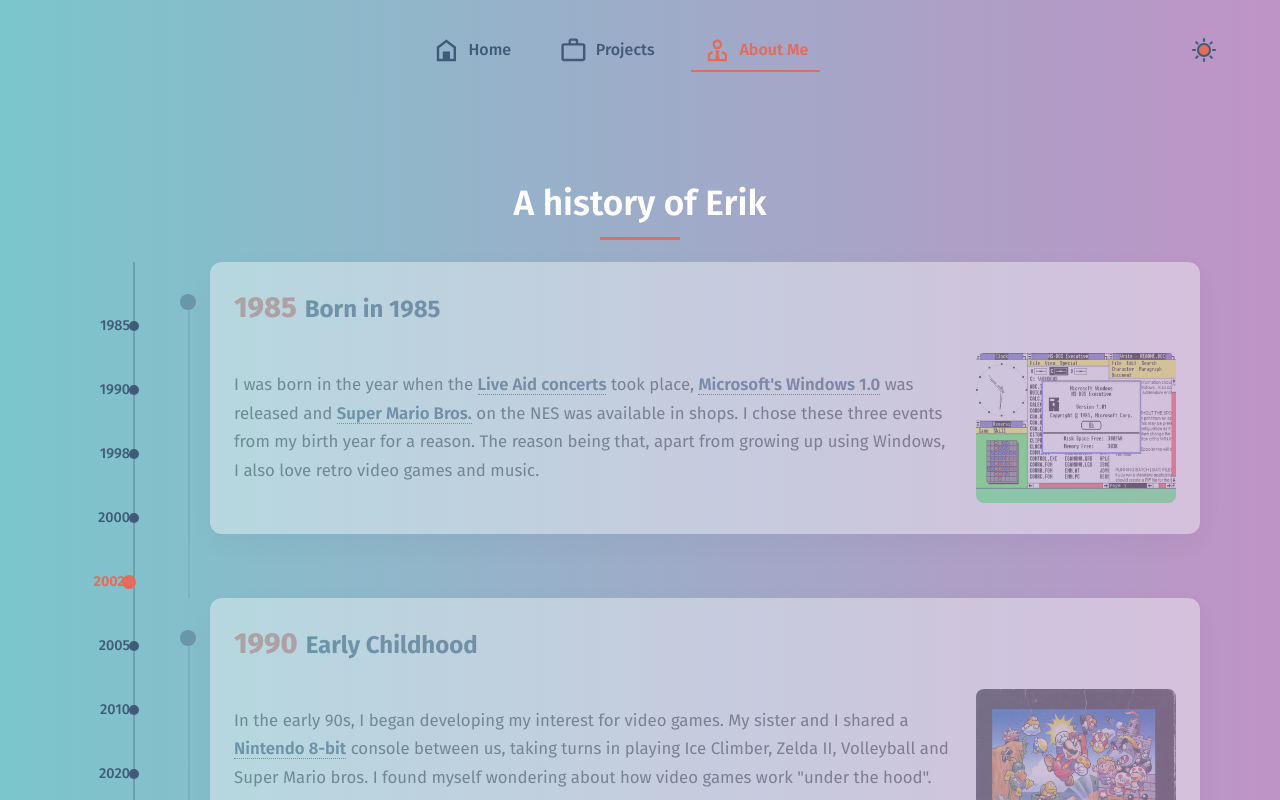
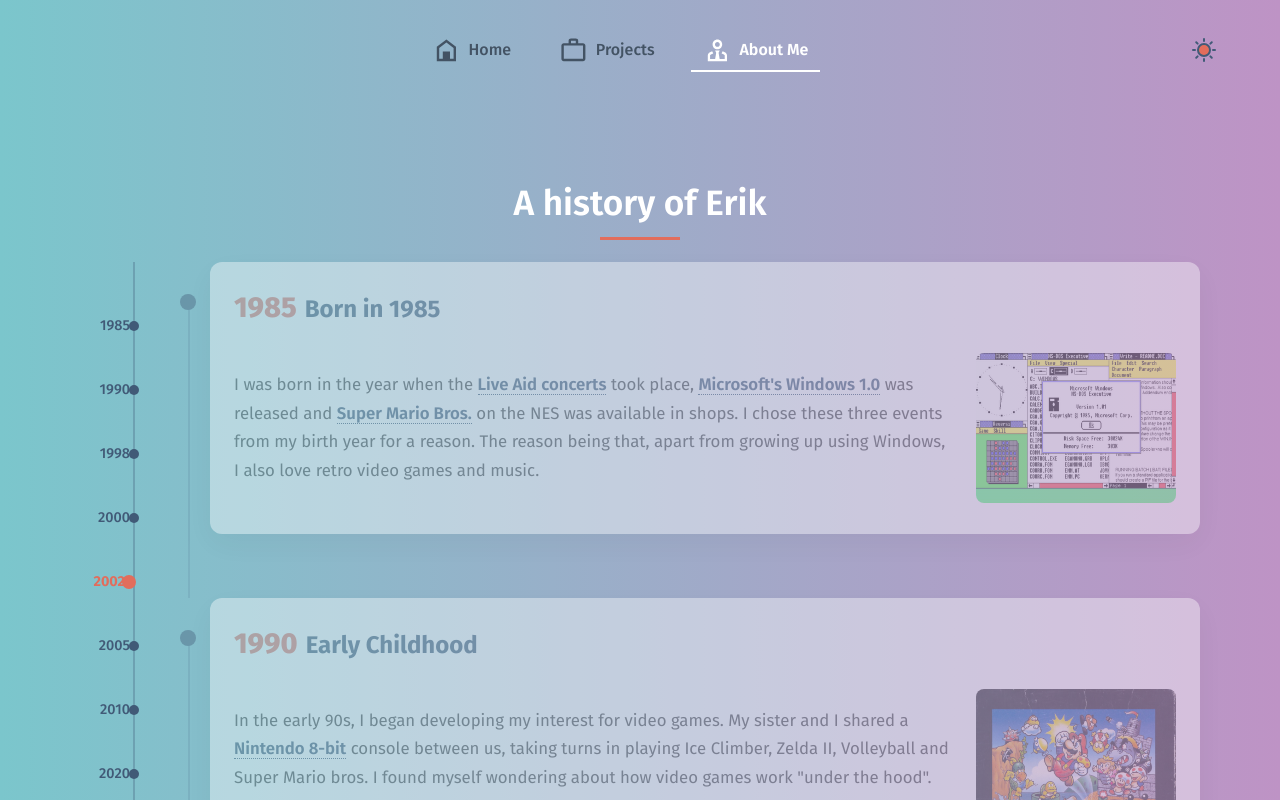
Before and after one commit to Eikei7/Eriks-digital-CV, a React (Vite) app: page /about in a window 1280 px wide. Shown: the top 800 px of the page. Built offline with nearby package versions, Linux system fonts and the light colour scheme.

Commit message:
Update NavbarStyles.css

```diff
--- a/src/components/NavbarStyles.css
+++ b/src/components/NavbarStyles.css
@@ -81,7 +81,7 @@
   display: flex;
   align-items: center;
   gap: 8px;
-  color: var(--steelblue, #415A77);
+  color: #435364;
   font-size: 1rem;
   font-weight: 500;
   text-decoration: none;
@@ -97,12 +97,12 @@
   left: 0;
   width: 0;
   height: 2px;
-  background-color: var(--orange, #e26d5c);
+  background-color: white;
   transition: width 0.3s ease;
 }
 
 .nav-link:hover {
-  color: var(--orange, #e26d5c);
+  color: white;
 }
 
 .nav-link:hover::after {
@@ -110,7 +110,7 @@
 }
 
 .nav-link.active {
-  color: var(--orange, #e26d5c);
+  color: white;
   font-weight: 600;
 }
 
```
